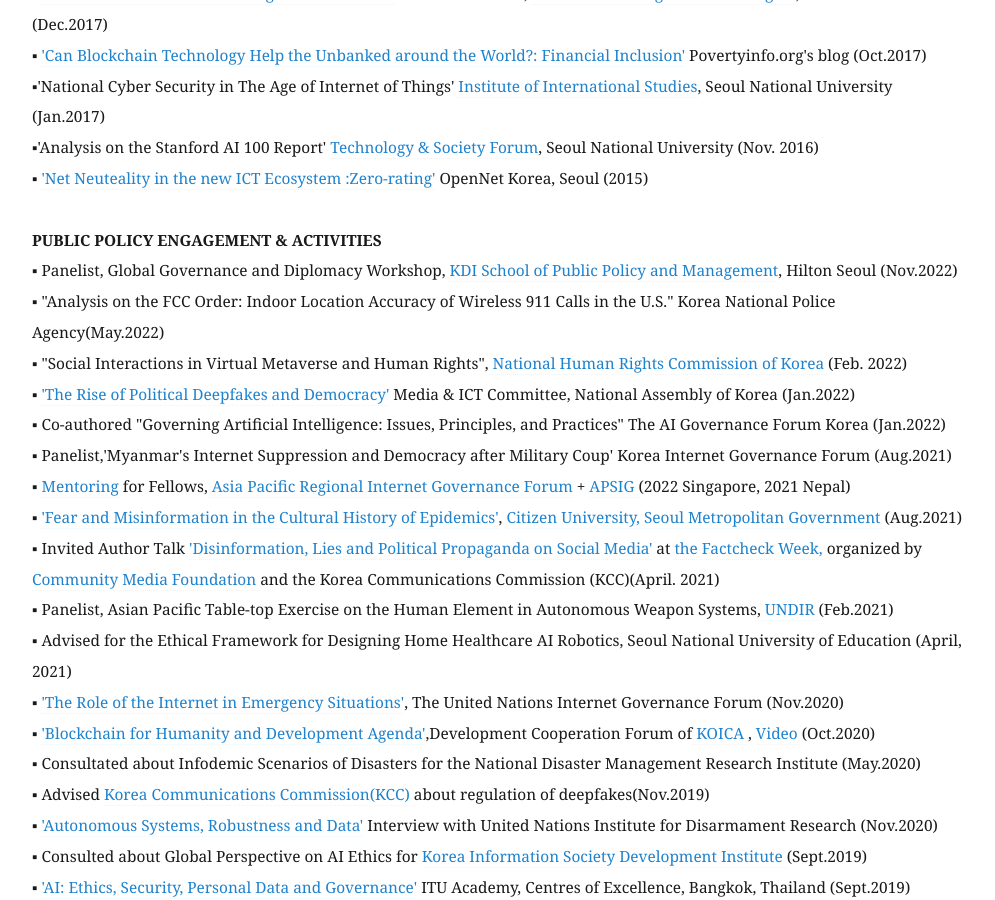
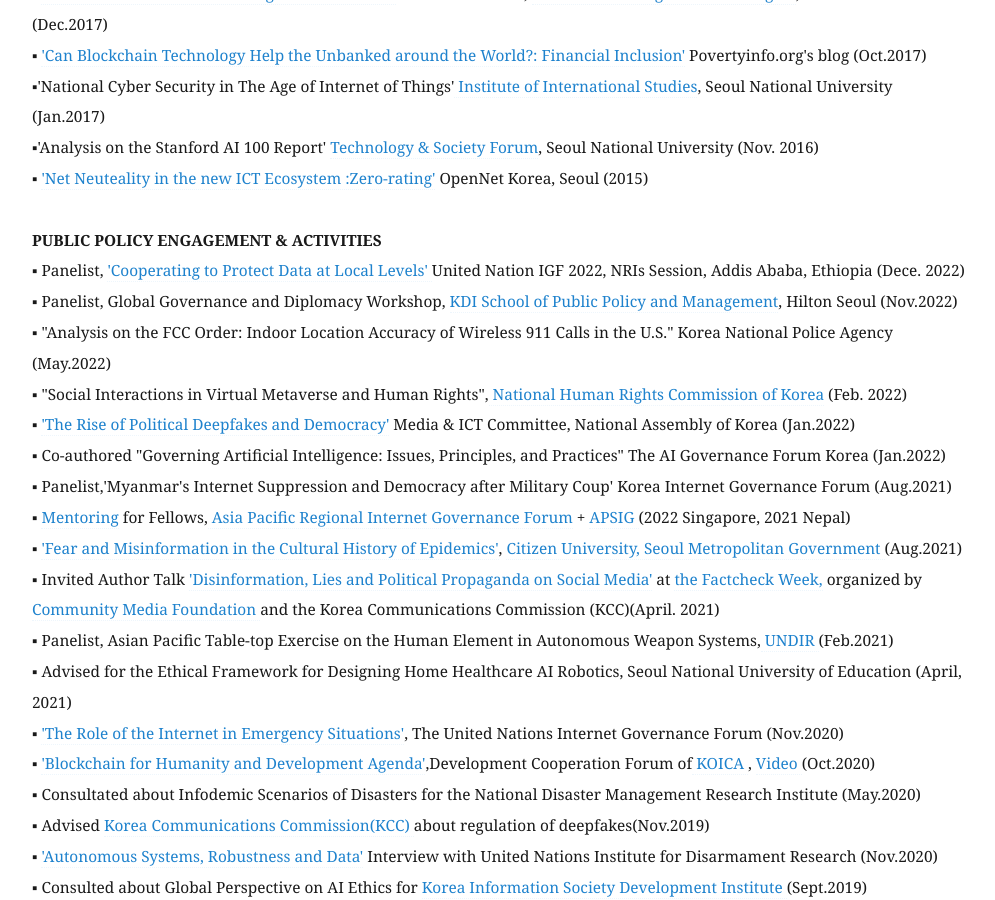
Before and after one commit to eunchangchoi/eunchangchoi.github.io, a Jekyll site: the page built from index.md, in a window 1280 px wide and 900 px high, scrolled down 5255 px. Shown: the whole window, without its empty margins (68-1063 px from the left). Built offline with Jekyll 4.4.1, drawn with Linux system fonts in a browser that asks for light colours.

Commit message:
Update index.md

```diff
--- a/index.md
+++ b/index.md
@@ -123,8 +123,9 @@
   <br>
 
  <strong> PUBLIC POLICY ENGAGEMENT & ACTIVITIES</strong> <br>
+▪ Panelist, <a href="https://www.intgovforum.org/en/content/nris-cooperating-to-protecting-data-at-local-levels">'Cooperating to Protect Data at Local Levels' </a> United Nation IGF 2022, NRIs Session, Addis Ababa, Ethiopia (Dece. 2022)
 ▪ Panelist, Global Governance and Diplomacy Workshop, <a href="https://www.kdischool.ac.kr/"> KDI School of Public Policy and Management</a>, Hilton Seoul (Nov.2022)<br>
-▪ "Analysis on the FCC Order: Indoor Location Accuracy of Wireless 911 Calls in the U.S." Korea National Police Agency(May.2022)<br>
+▪ "Analysis on the FCC Order: Indoor Location Accuracy of Wireless 911 Calls in the U.S." Korea National Police Agency (May.2022)<br>
 ▪ "Social Interactions in Virtual Metaverse and Human Rights",<a href="https://www.humanrights.go.kr/site/main/index002"> National Human Rights Commission of Korea</a> (Feb. 2022)<br>
 ▪ <a href="https://zdnet.co.kr/view/?no=20220112165731">'The Rise of Political Deepfakes and Democracy'</a> Media & ICT Committee, National Assembly of Korea (Jan.2022) <br>
 ▪ Co-authored "Governing Artificial Intelligence: Issues, Principles, and Practices" The AI Governance Forum Korea (Jan.2022)<br>
```
